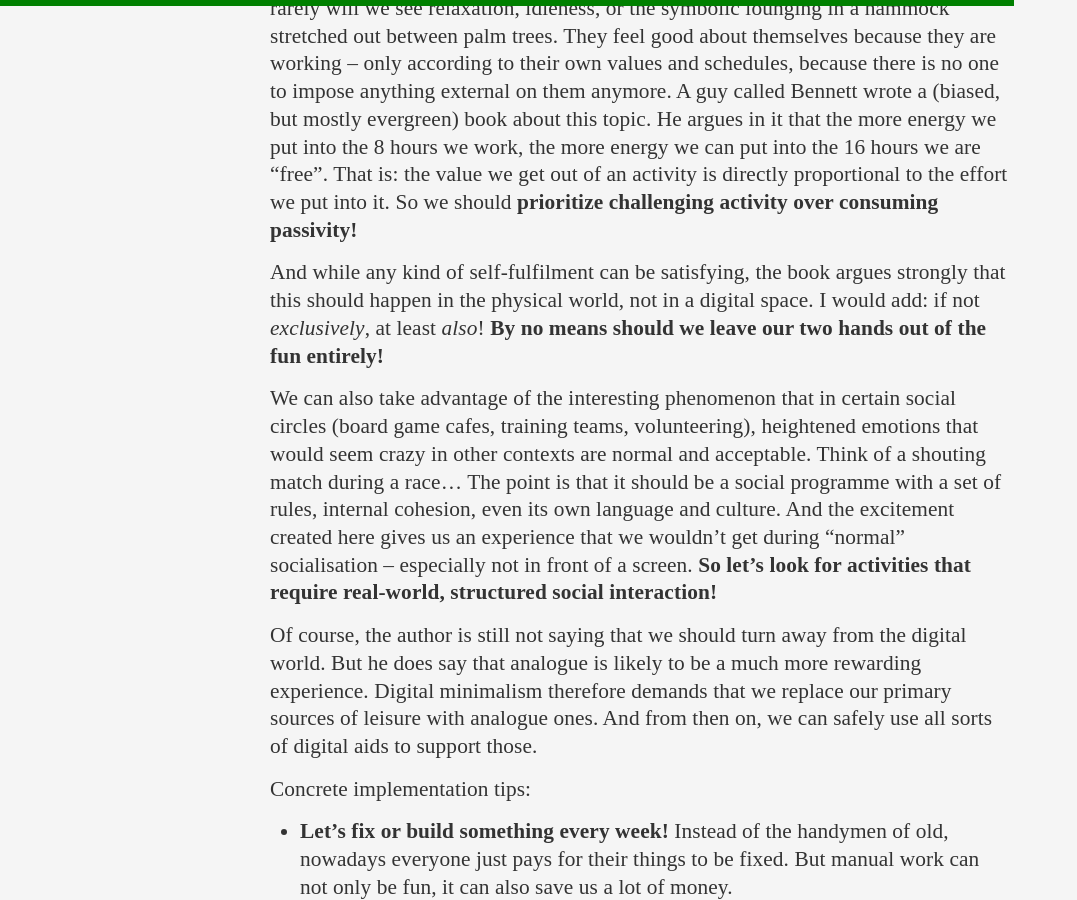
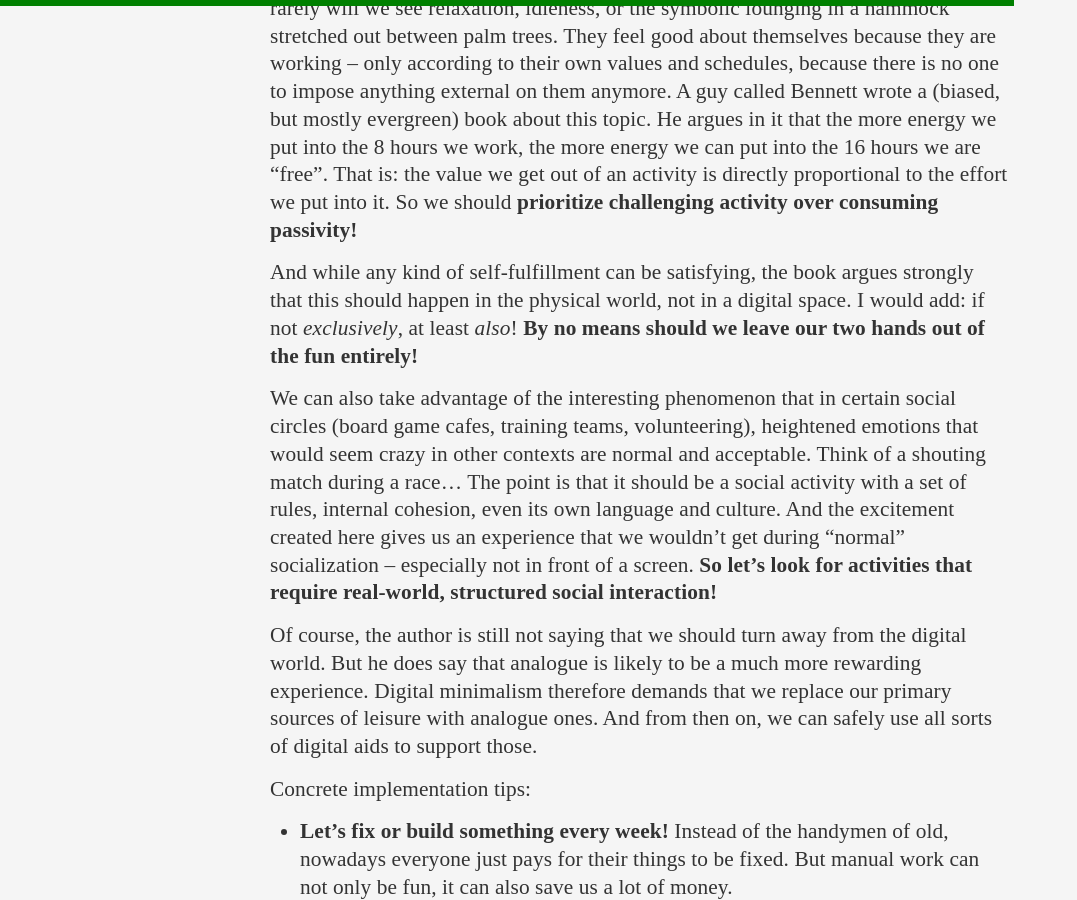
Before and after one commit to mrzealot/preprocessorblog, a Jekyll site: the page built from _posts/2023-02-02-cal-newport-digital-minimalism.md, in a window 1280 px wide and 900 px high, scrolled down 9126 px. Shown: the whole window, without its empty margins (0-1077 px from the left). Built offline with Jekyll 4.4.1, drawn with Linux system fonts in a browser that asks for light colours; some of the changed text lies outside the part shown.

Commit message:
Digital minimalism typos

```diff
--- a/_posts/2023-02-02-cal-newport-digital-minimalism.md
+++ b/_posts/2023-02-02-cal-newport-digital-minimalism.md
@@ -236,9 +236,9 @@ The disappearance of our digital habits doesn't cause serious inconvenience beca
 
 And for some filling advice, it's worth looking at people who no longer need to work -- and can therefore spend their days however they want. It may be surprising, but rarely will we see relaxation, idleness, or the symbolic lounging in a hammock stretched out between palm trees. They feel good about themselves because they are working -- only according to their own values and schedules, because there is no one to impose anything external on them anymore. A guy called Bennett wrote a (biased, but mostly evergreen) book about this topic. He argues in it that the more energy we put into the 8 hours we work, the more energy we can put into the 16 hours we are "free". That is: the value we get out of an activity is directly proportional to the effort we put into it. So we should **prioritize challenging activity over consuming passivity!**
 
-And while any kind of self-fulfilment can be satisfying, the book argues strongly that this should happen in the physical world, not in a digital space. I would add: if not *exclusively*, at least *also*! **By no means should we leave our two hands out of the fun entirely!**
+And while any kind of self-fulfillment can be satisfying, the book argues strongly that this should happen in the physical world, not in a digital space. I would add: if not *exclusively*, at least *also*! **By no means should we leave our two hands out of the fun entirely!**
 
-We can also take advantage of the interesting phenomenon that in certain social circles (board game cafes, training teams, volunteering), heightened emotions that would seem crazy in other contexts are normal and acceptable. Think of a shouting match during a race... The point is that it should be a social programme with a set of rules, internal cohesion, even its own language and culture. And the excitement created here gives us an experience that we wouldn't get during "normal" socialisation -- especially not in front of a screen. **So let's look for activities that require real-world, structured social interaction!**
+We can also take advantage of the interesting phenomenon that in certain social circles (board game cafes, training teams, volunteering), heightened emotions that would seem crazy in other contexts are normal and acceptable. Think of a shouting match during a race... The point is that it should be a social activity with a set of rules, internal cohesion, even its own language and culture. And the excitement created here gives us an experience that we wouldn't get during "normal" socialization -- especially not in front of a screen. **So let's look for activities that require real-world, structured social interaction!**
 
 Of course, the author is still not saying that we should turn away from the digital world. But he does say that analogue is likely to be a much more rewarding experience. Digital minimalism therefore demands that we replace our primary sources of leisure with analogue ones. And from then on, we can safely use all sorts of digital aids to support those.
 
```
Also changed, not shown: other parts of _posts/2023-02-02-cal-newport-digital-minimalism.md (+6 -6 lines).
